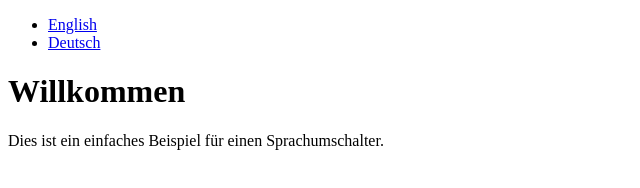
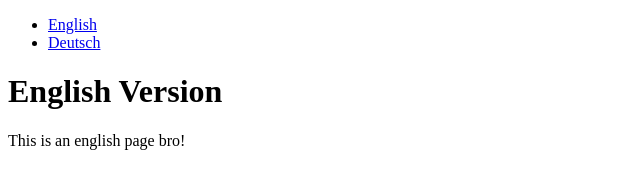
Before and after one commit to ok-dev/ok-dev.github.io, a plain HTML site: page en/index.html in a window 1280 px wide. Shown: the whole page, without its empty margins (0-640 px from the left). Drawn offline with Linux system fonts and the light colour scheme.

Commit message:
Update index.html

```diff
--- a/en/index.html
+++ b/en/index.html
@@ -13,8 +13,8 @@
         </ul>
     </nav>
 
-    <h1 id="welcome">Willkommen</h1>
-    <p id="content">Dies ist ein einfaches Beispiel für einen Sprachumschalter.</p>
+    <h1 id="welcome">English Version</h1>
+    <p id="content">This is an english page bro!</p>
 
     <script>
         function switchLanguage(lang) {
```
